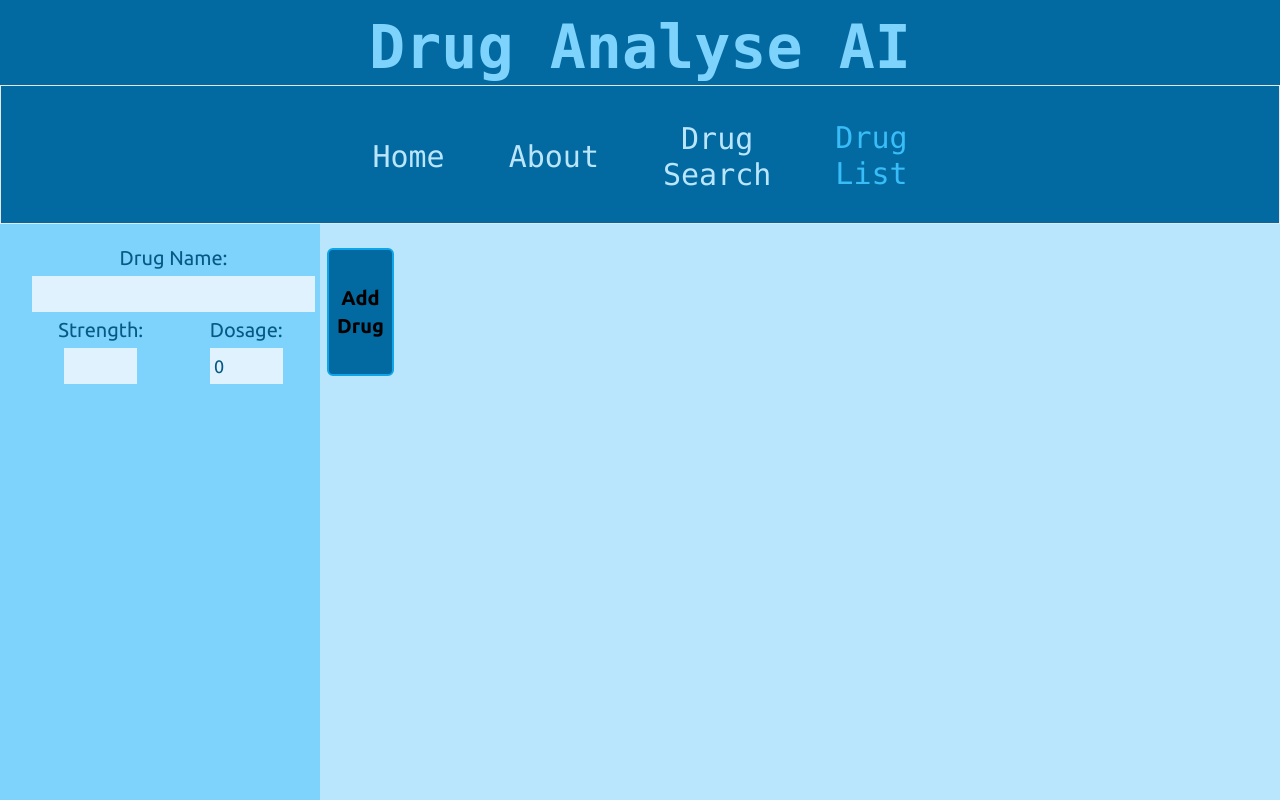
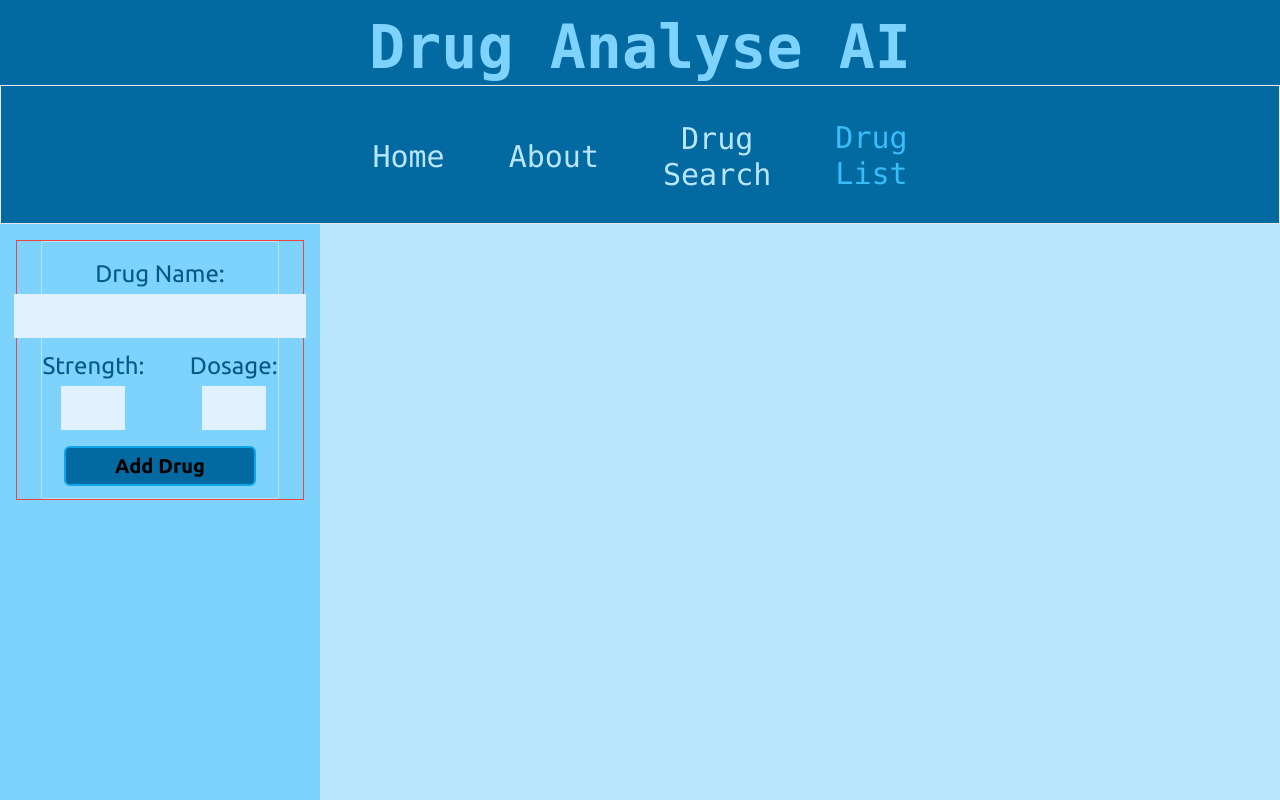
Before and after one commit to valvira-gh/drug_analyse_ai, a Next.js app: page /drug-list in a window 1280 px wide. Shown: the top 800 px of the page. Built offline with nearby package versions, Linux system fonts and the light colour scheme.

Commit message:
Added reactivness on mobile & tablet. Updated submitDrug logic.

```diff
--- a/app/drug-list/DrugListForm.tsx
+++ b/app/drug-list/DrugListForm.tsx
@@ -5,41 +5,65 @@ import { DrugListContext } from "../lib/contexts/DrugListContext";
 import { DrugListContextTypes } from "@/app/lib/contexts/DrugListContext";
 
 const DrugListForm = () => {
-  const { setDrugList } = useContext(DrugListContext) as DrugListContextTypes;
+  const { drugList, setDrugList } = useContext(
+    DrugListContext
+  ) as DrugListContextTypes;
   const [newDrug, setNewDrug] = useState({
     name: "",
     strength: "",
-    dosage: 0,
+    dosage: "",
   });
 
   const submitDrug = (e: React.FormEvent) => {
     e.preventDefault();
+    if (newDrug.name && newDrug.strength && newDrug.dosage) {
+      setDrugList((prevList) => [
+        ...prevList,
+        {
+          id: prevList.length + 1,
+          name: newDrug.name,
+          strength: newDrug.strength || "",
+          dosage: newDrug.dosage || "",
+        },
+      ]);
+      setNewDrug({ name: "", strength: "", dosage: "" });
+    }
   };
+  console.log(drugList);
 
   return (
-    <form onSubmit={submitDrug} className="flex">
-      <div className="flex flex-col w-max items-center justify-center justify-center">
+    <form
+      onSubmit={submitDrug}
+      className="flex justify-evenly border border-sky-200 rounded-sm p-1 w-10/12 tablet:justify-evenly laptop:flex-col laptop:items-center "
+    >
+      <div className="flex flex-col w-max p-2">
         <div className="m-1 flex flex-col items-center">
-          <label htmlFor="drug-name" className="text-xl text-sky-800">
+          <label
+            htmlFor="drug-name"
+            className="text-xl text-sky-800 text-center tablet:text-2xl"
+          >
             Drug Name:
           </label>
           <input
             name="drug-name"
-            className="mt-1 text-lg p-1 bg-sky-100 text-sky-800"
+            className="mt-1 text-lg tablet:text-xl p-1 tablet:p-2 bg-sky-100 text-sky-800 mobile:w-10/12 tablet:w-11/12 "
             type="text"
             value={newDrug.name}
             onChange={(e) => setNewDrug({ ...newDrug, name: e.target.value })}
           />
         </div>
 
-        <div className="flex">
+        <div className="flex justify-evenly mt-2">
           <div className="flex flex-col items-center">
-            <label htmlFor="drug-strength" className="text-xl text-sky-800">
+            <label
+              htmlFor="drug-strength"
+              className="text-xl tablet:text-2xl text-sky-800"
+            >
               Strength:
             </label>
             <input
               name="drug-strenght"
-              className="mt-1 text-lg p-1 bg-sky-100 text-sky-800 w-1/2"
+              className="mt-1 text-lg tablet:text-xl p-1 tablet:p-2 bg-sky-100 text-sky-800 w-16"
               type="text"
               value={newDrug.strength}
               onChange={(e) =>
@@ -48,20 +72,31 @@ const DrugListForm = () => {
             />
           </div>
           <div className=" flex flex-col items-center">
-            <label htmlFor="drug-dosage" className="text-xl text-sky-800">
+            <label
+              htmlFor="drug-dosage"
+              className="text-xl tablet:text-2xl text-sky-800"
+            >
               Dosage:
             </label>
             <input
               name="drug-dosage"
-              className="mt-1 text-lg p-1 bg-sky-100 text-sky-800 w-1/2"
-              type="number"
+              className="mt-1 text-lg tablet:text-xl p-1 tablet:p-2 bg-sky-100 text-sky-800 w-16"
+              type="text"
               value={newDrug.dosage}
+              onChange={(e) =>
+                setNewDrug({ ...newDrug, dosage: e.target.value })
+              }
             />
           </div>
         </div>
       </div>
 
-      <ButtonPrimary typeProp="submit" title="Add Drug" />
+      <button
+        type="submit"
+        className="border-2 border-sky-500 bg-sky-700 text-xl font-bold px-2 py-1 rounded-md m-2 tablet:w-40 laptop:w-48"
+      >
+        Add Drug
+      </button>
     </form>
   );
 };
--- a/app/drug-list/DrugListSidebar.tsx
+++ b/app/drug-list/DrugListSidebar.tsx
@@ -2,7 +2,7 @@ import DrugListForm from "./DrugListForm";
 
 const DrugListSidebar = () => {
   return (
-    <div className="flex flex-col w-11/12 flex">
+    <div className="flex border border-red-500 w-full justify-center ">
       <DrugListForm />
     </div>
   );
--- a/app/lib/contexts/DrugListContext.tsx
+++ b/app/lib/contexts/DrugListContext.tsx
@@ -1,9 +1,17 @@
+// DrugListContext.tsx
 "use client";
 import React, { createContext, useState } from "react";
 
+export type Drug = {
+  id: number;
+  name: string;
+  strength: string;
+  dosage: string;
+};
+
 export type DrugListContextTypes = {
-  drugList: string[];
-  setDrugList: React.Dispatch<React.SetStateAction<string[]>>;
+  drugList: Drug[];
+  setDrugList: React.Dispatch<React.SetStateAction<Drug[]>>;
 };
 
 export const DrugListContext = createContext<DrugListContextTypes | undefined>(
@@ -13,7 +21,7 @@ export const DrugListContext = createContext<DrugListContextTypes | undefined>(
 const DrugListProvider: React.FC<{ children: React.ReactNode }> = ({
   children,
 }) => {
-  const [drugList, setDrugList] = useState<string[]>([]);
+  const [drugList, setDrugList] = useState<Drug[]>([]);
   console.log("DrugListProvider", drugList);
 
   return (
```
